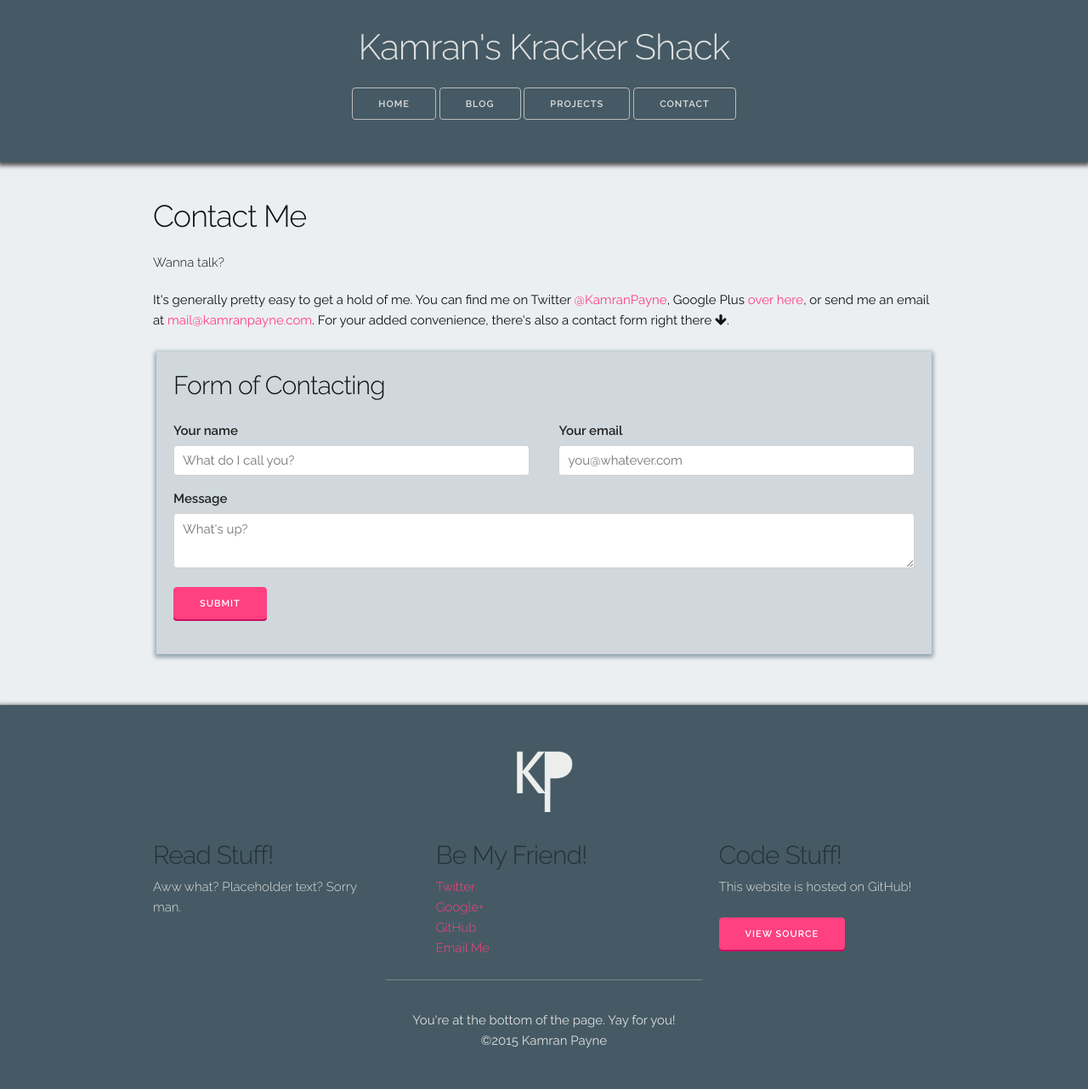
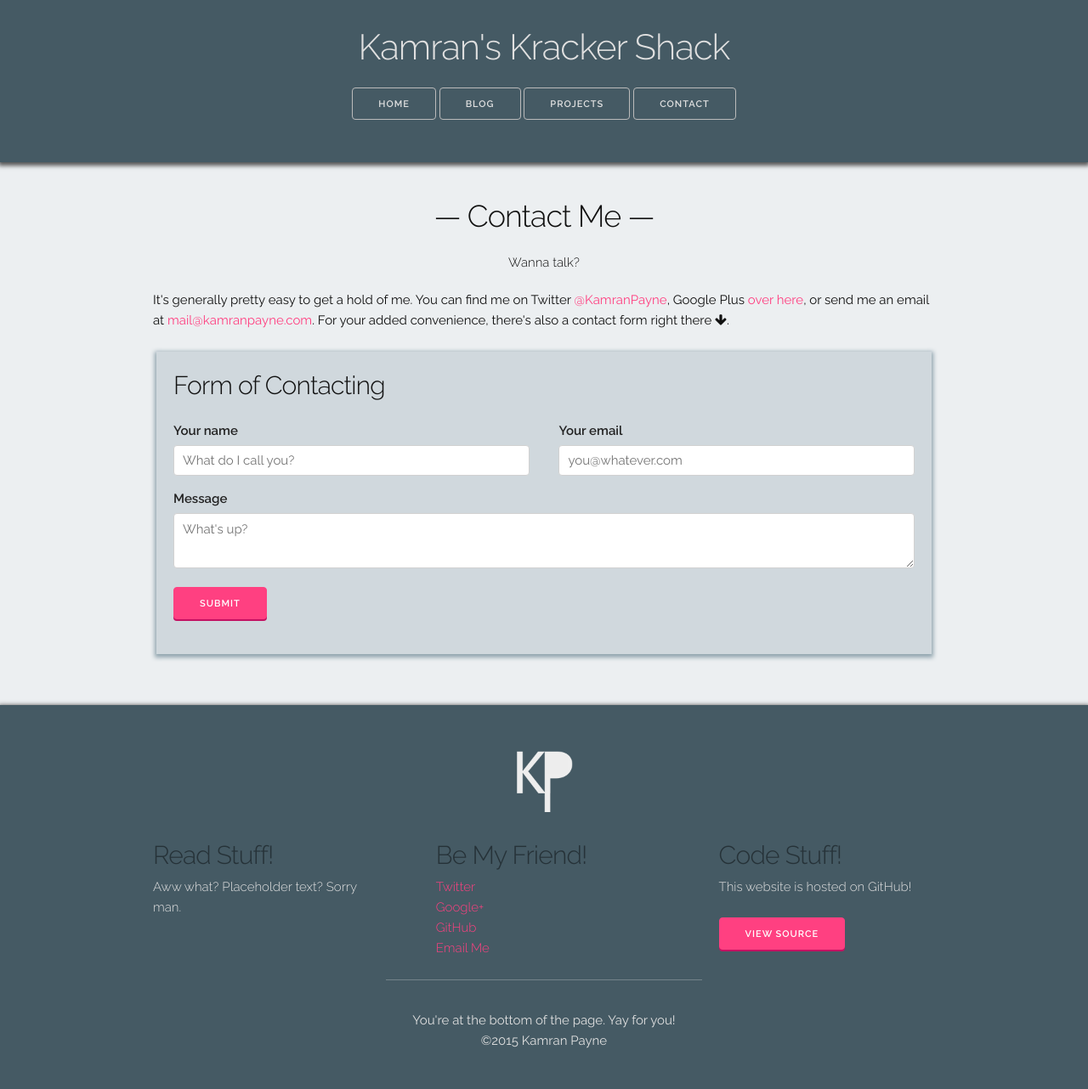
Before and after one commit to kmrn/kmrn.github.io, a Jekyll site: the page built from contact/index.html, in a window 1280 px wide. Shown: the whole page at 85% size. Built offline with Jekyll 4.4.1, drawn with Linux system fonts in a browser that asks for light colours; nearby versions of some CDN libraries; some of the changed lines change nothing that is shown.

Commit message:
fancify contact title

```diff
--- a/contact/index.html
+++ b/contact/index.html
@@ -8,8 +8,10 @@ This page will appear when you visit /contact/ -->
 <div class="main-container">
   <section class="container contact-container">
     <div class="row">
-      <h3>Contact Me</h3>
-      <h6>Wanna talk?</h6>
+      <div class="blog-title">
+        <h3>&mdash; Contact Me &mdash;</h3>
+        <h6>Wanna talk?</h6>
+      </div>
       <p>
         It's generally pretty easy to get a hold of me. You can find me on Twitter <a href="https://twitter.com/kamranpayne">@KamranPayne</a>, Google Plus <a href="https://plus.google.com/103628236655675054899">over here</a>, or send me an email at <a href="mailto:mail@kamranpayne.com">mail@kamranpayne.com</a>. For your added convenience, there's also a contact form right there <i class="fa fa-arrow-down"></i>.
         <br>
```
